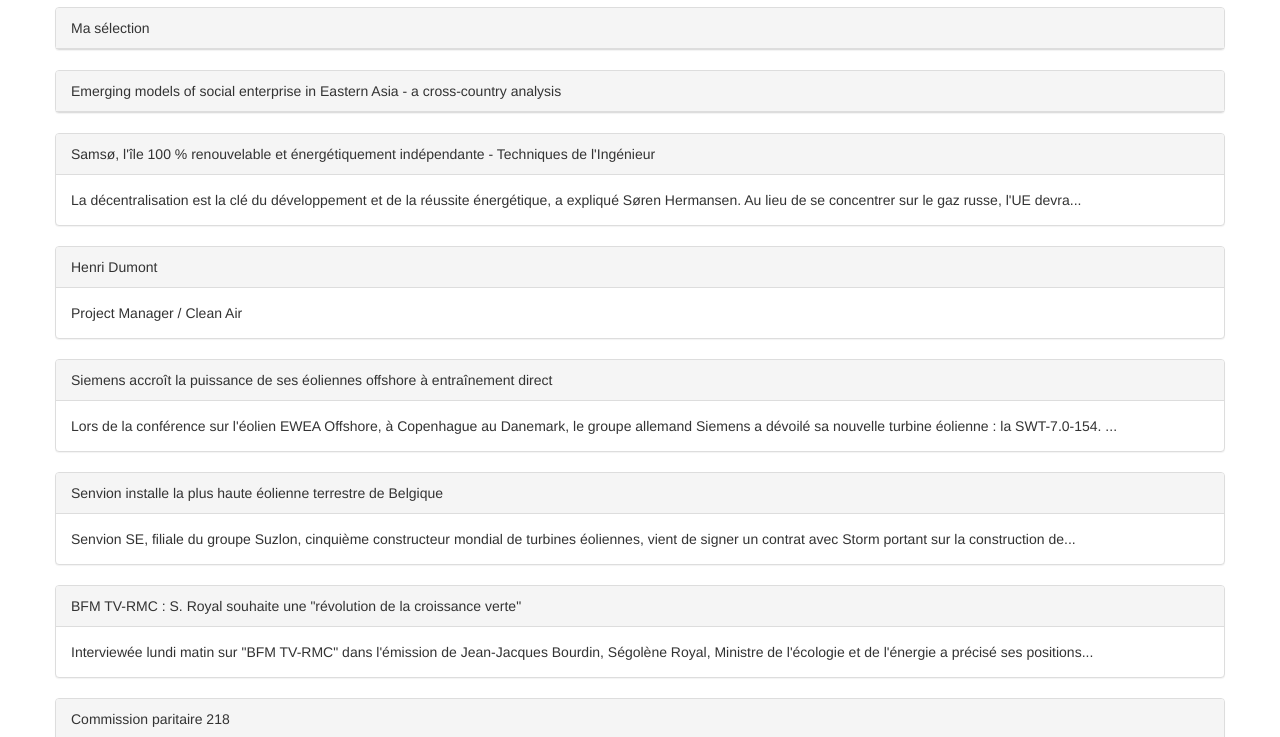
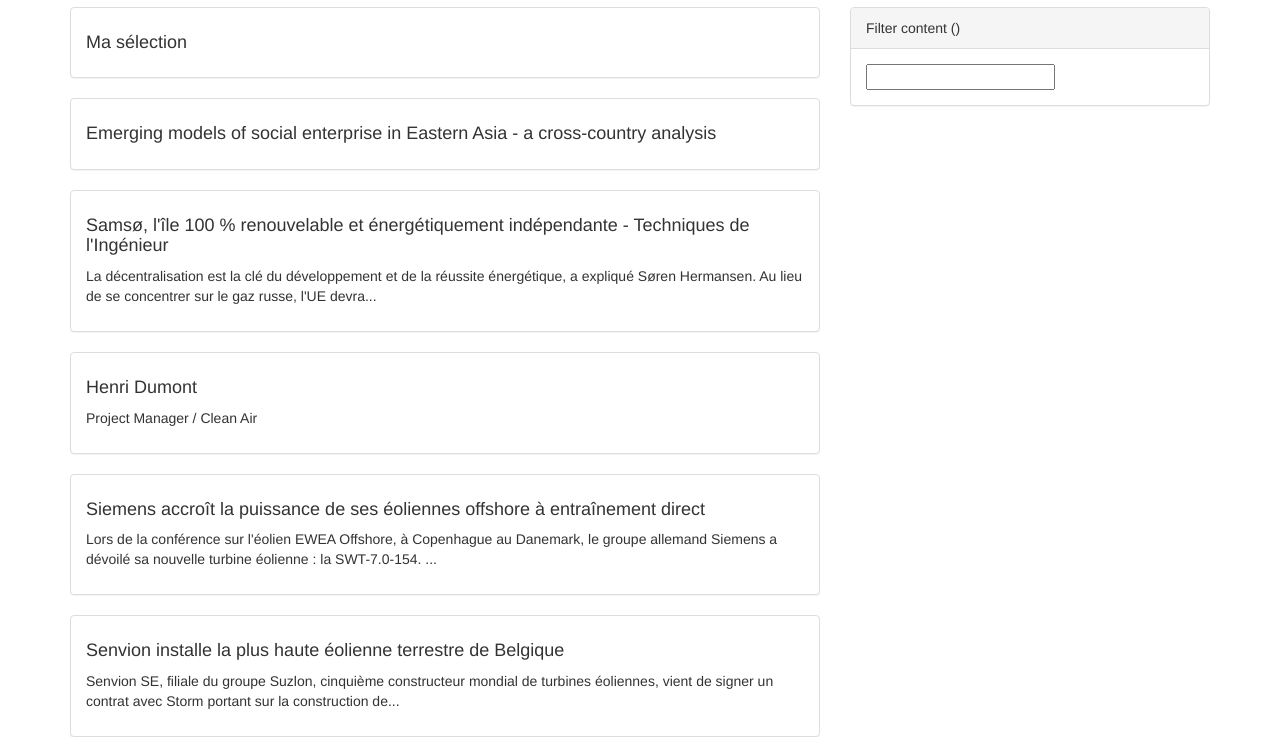
Before and after one commit to whatever-user/challenge, a website: page app/index.html in a window 1280 px wide. Shown: the part 63-800 px from the top of the page. Drawn offline with nearby package versions, Linux system fonts and the light colour scheme.

Commit message:
Added the filtering panel

```diff
--- a/app/index.html
+++ b/app/index.html
@@ -16,13 +16,22 @@
             <h1>Tiles</h1>
         </div>
     </div>
+    <div class="row">
+        <div class="col-md-8">
+            <div class="panel panel-default" ng-repeat="tile in tiles">
+                <div class="panel-body">
+                    <h4>{{tile.title}}</h4>
 
-    <div class="row">
-        <div class="panel panel-default" ng-repeat="tile in tiles">
-            <div class="panel-heading"> {{tile.title}}</div>
-
-            <div class="panel-body" ng-if="tile.description">
-                {{tile.description}}
+                    <p ng-if="tile.description">{{tile.description}}</p>
+                </div>
+            </div>
+        </div>
+        <div class="col-md-4">
+            <div class="panel panel-default">
+                <div class="panel-heading">Filter content ({{filter.content}})</div>
+                <div class="panel-body">
+                    <input type="text" ng-model="filter.content"/>
+                </div>
             </div>
         </div>
     </div>
--- a/app/scripts/tiles/tiles-controller.js
+++ b/app/scripts/tiles/tiles-controller.js
@@ -5,4 +5,7 @@
     .controller('TilesController', ['$scope', 'Tiles',
         function ($scope, Tiles) {
             $scope.tiles = Tiles.all();
+            $scope.filter = {
+                content: ''
+            }
         }]);
```
